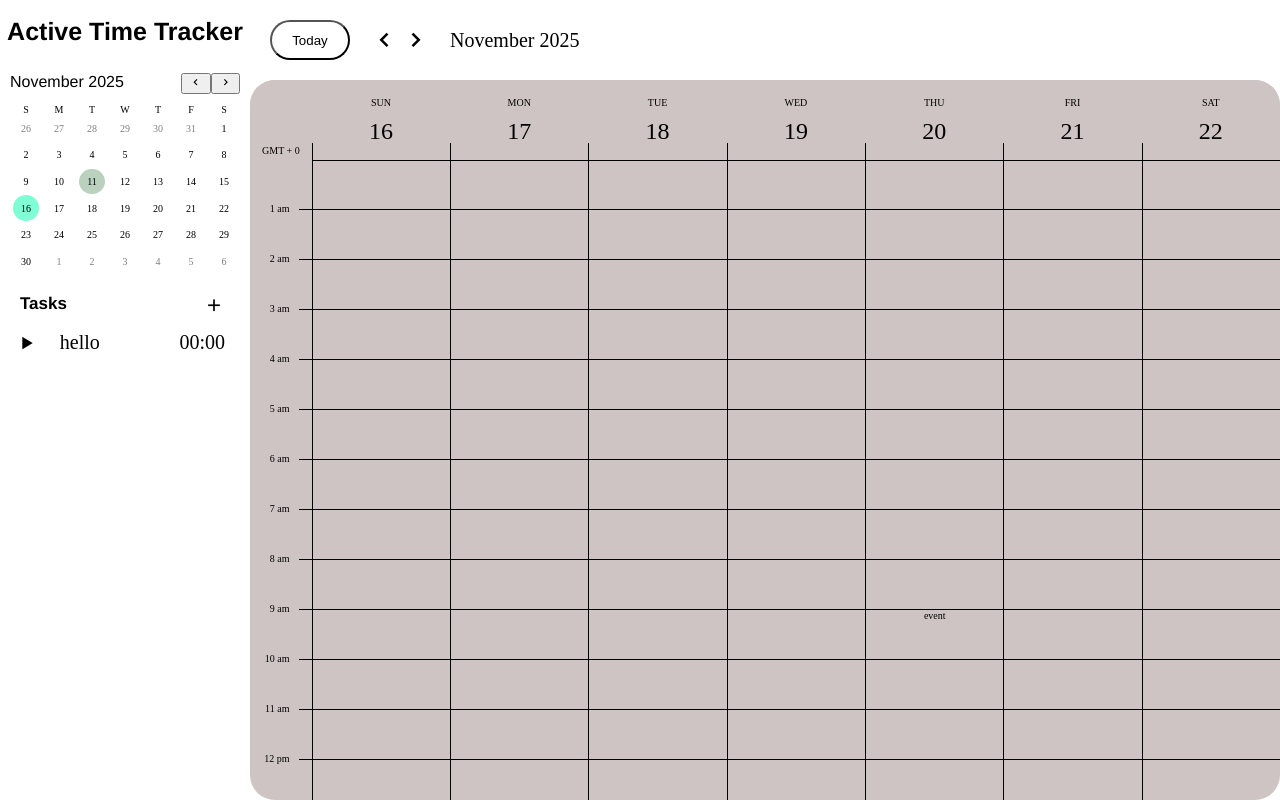
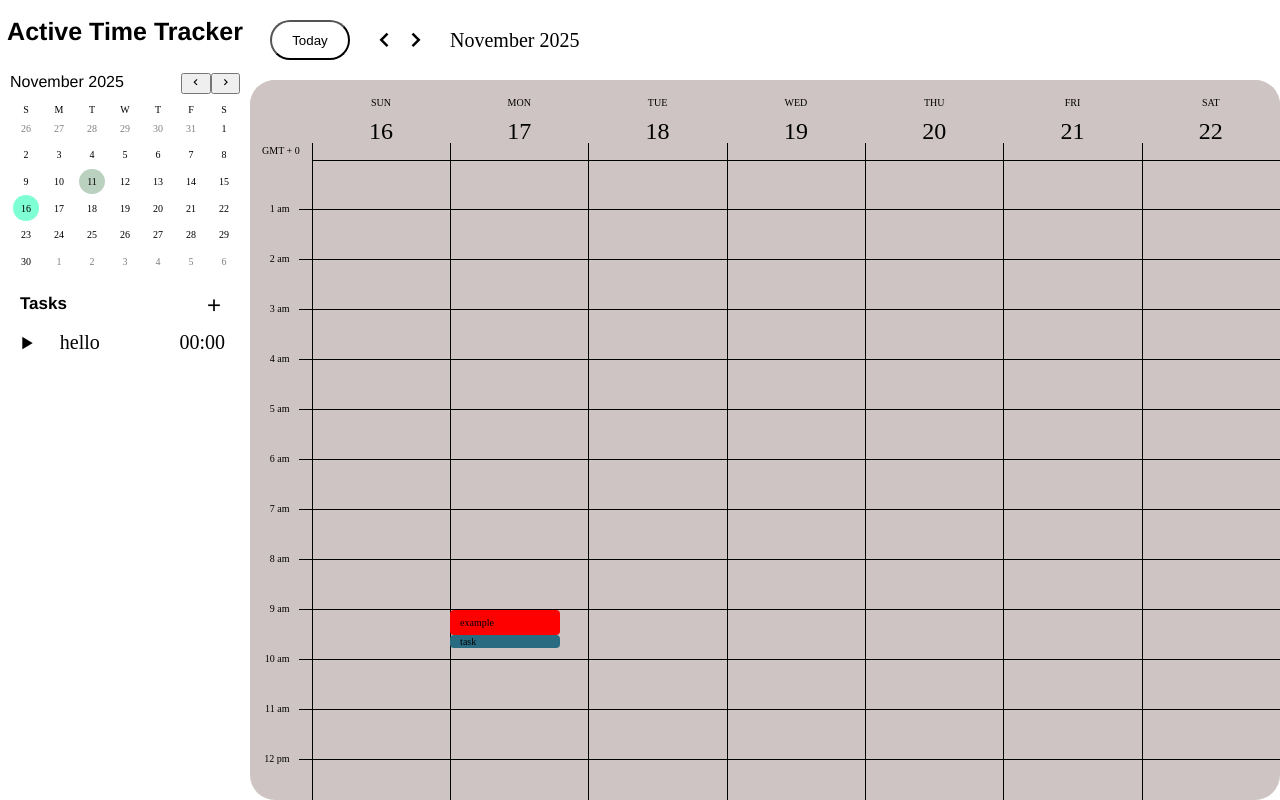
Before and after one commit to SimonX1a0/google-calendar, a React (Vite) app in the folder calendar-app/: page / in a window 1280 px wide. Both pictures are taken after a click on the element "16". Built offline with nearby package versions, Linux system fonts and the light colour scheme.

Commit message:
displayed event blocks on the grids

```diff
--- a/calendar-app/src/Calendar/Calendar.jsx
+++ b/calendar-app/src/Calendar/Calendar.jsx
@@ -11,15 +11,15 @@ function Calendar(){
             id: 1,
             title: "example",
             color: "#ff0000",
-            start: new Date(2025,11,10,9,0),
-            end: new Date(2025,11,10,10,30),
+            start: new Date(2025,11,17,9,0),
+            end: new Date(2025,11,17,9,30),
         },
         {
             id: 2,
             title: "task",
             color: "#296c81ff",
-            start: new Date(2025,11,20,9,0),
-            end: new Date(2025,11,21,10,30),
+            start: new Date(2025,11,17,9,30),
+            end: new Date(2025,11,17,9,45),
         }
     ]);
 
--- a/calendar-app/src/Calendar/Dates/Calendar-grids/Calendar-Columns/Column.jsx
+++ b/calendar-app/src/Calendar/Dates/Calendar-grids/Calendar-Columns/Column.jsx
@@ -27,24 +27,28 @@ function Column(props){
                         <div className={style.timeline_circle}></div>
                     </div>
                     : null}
-
-                    {
-                        list.map((interval, idx)=>{
-                            return(
-                            (interval.start.getHours() == num) ?
-                            <div
-                                className="interval"
-                                key={idx}
-
-                            >
-                                event
-                            </div>
-                            : null);
-                        })
-                    }
-
                 </div>
             ))}
+            {
+                list.map((interval, idx)=>{
+                    let hour = interval.start.getHours();
+                    let minute = interval.start.getMinutes();
+                    let top = hour*5 + (minute/60)*5;
+                    let elpaseHour = interval.end.getHours() - interval.start.getHours();
+                    let elapseMinute = interval.end.getMinutes() - interval.start.getMinutes();
+                    let height = elpaseHour*5 + (elapseMinute/60)*5;
+                    return(<div
+                        className={style.event}
+                        key={idx}
+                        style={{top: `${top}rem`,
+                                height: `${height}rem`,
+                                backgroundColor: `${interval.color}`
+                            }}
+                        >
+                            {interval.title}
+                        </div>)
+                })
+            }
         </div>
     );
 }
--- a/calendar-app/src/Calendar/Dates/Calendar-grids/Calendar-Columns/Columns.module.css
+++ b/calendar-app/src/Calendar/Dates/Calendar-grids/Calendar-Columns/Columns.module.css
@@ -2,6 +2,7 @@
     width:calc(94%/7);
     height:auto;
     box-sizing: border-box;
+    position: relative;
 }
 
 
@@ -44,8 +45,12 @@
     z-index: 2;
 }
 
-.interval{
-    height:100px;
-    width:100px;
-    background-color: rgba(100, 149, 237, 0.8);
+.event{
+    position:absolute;
+    display:flex;
+    padding-left:1rem;
+    align-items: center;
+    width:11rem;
+    border-radius: 0.4rem;
+    box-sizing: border-box;
 }
```
